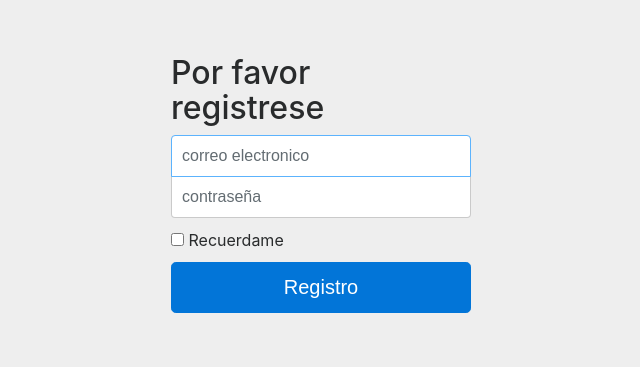
After one commit to PolixLab/WebQuatic, a Flask app: page /login in a window 1280 px wide. The commit adds this page. Shown: the top 367 px of the page, without its empty margins (319-959 px from the left). Run offline with Flask 2, Linux system fonts and the light colour scheme; some libraries are stand-ins or nearby versions.

```diff
--- a/app/templates/index.html
+++ b/app/templates/index.html
@@ -48,7 +48,7 @@
             <div class="carousel-caption d-none d-md-block text-left">
               <h1 style="color:#101010;">Data Acuiculture </h1>
               <p style="color:#101010;">Data visual exploration with maps and interactions animated. The best data visualization for finding insights.</p>
-              <p><a class="btn btn-lg btn-primary" href="#" role="button">Sign up today</a></p>
+              <p><a class="btn btn-lg btn-primary" href="/login" role="button">Sign up today</a></p>
             </div>
           </div>
         </div>
--- /dev/null
+++ b/app/templates/login.html
@@ -0,0 +1,92 @@
+<!DOCTYPE html>
+<html lang="en">
+  <head>
+    <meta charset="utf-8">
+    <meta http-equiv="X-UA-Compatible" content="IE=edge">
+    <meta name="viewport" content="width=device-width, initial-scale=1.0">
+    <meta name="description" content="">
+    <meta name="author" content="">
+    <link rel="shortcut icon" href="http://getbootstrap.com/docs-assets/ico/favicon.png">
+    <script src="https://ajax.googleapis.com/ajax/libs/jquery/3.2.1/jquery.min.js"></script>
+
+    <title>Polix</title>
+
+    <!-- Bootstrap core CSS -->
+    <link href="http://getbootstrap.com/dist/css/bootstrap.css" rel="stylesheet">
+
+    <!-- Custom styles for this template -->
+    <style>
+    body {
+      padding-top: 40px;
+      padding-bottom: 40px;
+      background-color: #eee;
+    }
+
+    .form-signin {
+      max-width: 330px;
+      padding: 15px;
+      margin: 0 auto;
+    }
+    .form-signin .form-signin-heading,
+    .form-signin .checkbox {
+      margin-bottom: 10px;
+    }
+    .form-signin .checkbox {
+      font-weight: normal;
+    }
+    .form-signin .form-control {
+      position: relative;
+      font-size: 16px;
+      height: auto;
+      padding: 10px;
+      -webkit-box-sizing: border-box;
+         -moz-box-sizing: border-box;
+              box-sizing: border-box;
+    }
+    .form-signin .form-control:focus {
+      z-index: 2;
+    }
+    .form-signin input[type="text"] {
+      margin-bottom: -1px;
+      border-bottom-left-radius: 0;
+      border-bottom-right-radius: 0;
+    }
+    .form-signin input[type="password"] {
+      margin-bottom: 10px;
+      border-top-left-radius: 0;
+      border-top-right-radius: 0;
+    }
+    </style>
+
+    <!-- Just for debugging purposes. Don't actually copy this line! -->
+    <!--[if lt IE 9]><script src="http://getbootstrap.com/docs-assets/js/ie8-responsive-file-warning.js"></script><![endif]-->
+
+    <!-- HTML5 shim and Respond.js IE8 support of HTML5 elements and media queries -->
+    <!--[if lt IE 9]>
+      <script src="https://oss.maxcdn.com/libs/html5shiv/3.7.0/html5shiv.js"></script>
+      <script src="https://oss.maxcdn.com/libs/respond.js/1.3.0/respond.min.js"></script>
+    <![endif]-->
+  </head>
+
+  <body>
+
+    <div class="container">
+
+      <form class="form-signin" action = "/logged" method="post">
+        <h2 class="form-signin-heading">Por favor registrese</h2>
+        <input type="text" name="user" class="form-control" placeholder="correo electronico" required autofocus>
+        <input type="password" name="passw" class="form-control" placeholder="contraseña" required>
+        <label class="checkbox">
+          <input type="checkbox" value="remember-me"> Recuerdame
+        </label>
+        <button class="btn btn-lg btn-primary btn-block" type="submit">Registro</button>
+      </form>
+
+    </div> <!-- /container -->
+
+
+    <!-- Bootstrap core JavaScript
+    ================================================== -->
+    <!-- Placed at the end of the document so the pages load faster -->
+  </body>
+</html>
--- a/app/views.py
+++ b/app/views.py
@@ -1,7 +1,23 @@
 from flask import render_template
 from app import app
+from flask import request
+from flask import Flask,redirect
+import models
+
 
 @app.route('/')
 @app.route('/index')
 def index():
  return render_template('index.html')
+@app.route('/login')
+def login():
+ return render_template('login.html')
+@app.route('/logged',methods=["POST"])
+def loged():
+ task = {
+    'user': request.form['user'],
+    'pass': request.form['passw'],
+    }
+ models.newuser(task)
+ #redirect("/", code=302)
+ return redirect("/", code=302)#render_template('index.html')
```
Also changed, not shown: app/models.py (added, +13 -0 lines), 2 other files.
